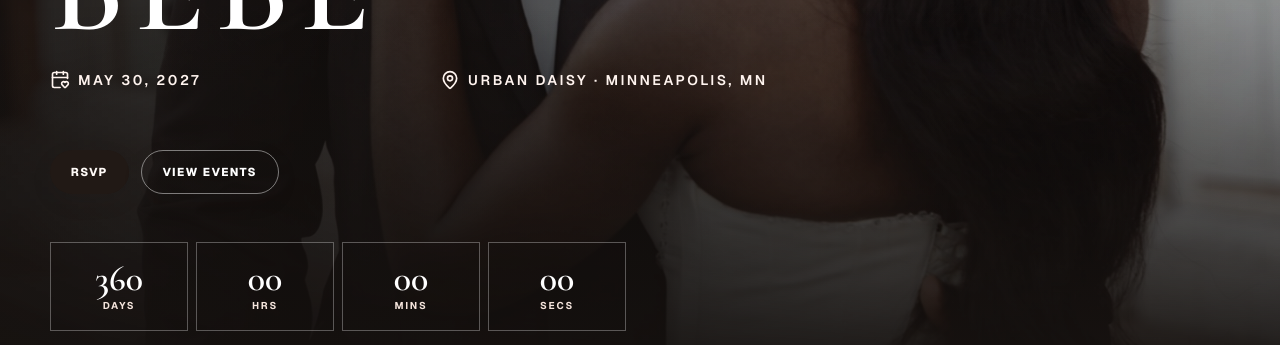
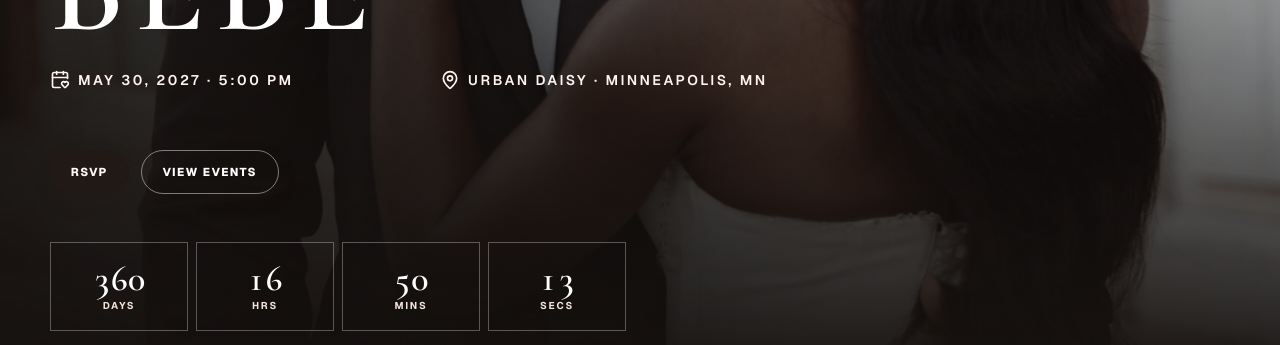
Before and after one commit to andre-rowell/andre-bebe-wedding-site, a Next.js app: page / in a window 1280 px wide. Shown: the part 455-800 px from the top of the page. Built offline with nearby package versions, Linux system fonts and the light colour scheme; no server answers; the database is empty.

Commit message:
Add live ceremony countdown and event refresh

```diff
--- a/src/app/admin/manage/[section]/page.tsx
+++ b/src/app/admin/manage/[section]/page.tsx
@@ -1,4 +1,5 @@
 import { notFound } from "next/navigation";
+import { AdminActionForm } from "@/components/admin-action-form";
 import {
   assignHouseholdToEventAction,
   deleteEntityAction,
@@ -282,17 +283,17 @@ function EventsManager({ events, households }: { events: EventRecord[]; househol
   return (
     <div className="grid gap-6 xl:grid-cols-[0.75fr_1.25fr]">
       <div className="space-y-6">
-        <form action={saveEventAction} className="card space-y-4 p-5">
+        <AdminActionForm action={saveEventAction} resetOnSuccess className="card space-y-4 p-5" successMessage="Event saved.">
           <h2 className="serif text-3xl font-bold">Add event</h2>
           <EventFields />
           <button className="btn btn-primary w-full">Save event</button>
-        </form>
-        <form action={assignHouseholdToEventAction} className="card space-y-4 p-5">
+        </AdminActionForm>
+        <AdminActionForm action={assignHouseholdToEventAction} resetOnSuccess className="card space-y-4 p-5" successMessage="Household invited.">
           <h2 className="serif text-3xl font-bold">Assign household</h2>
           <select name="eventId" required><option value="">Select event</option>{events.map((event) => <option key={event.id} value={event.id}>{event.title}</option>)}</select>
           <select name="householdId" required><option value="">Select household</option>{households.map((household) => <option key={household.id} value={household.id}>{household.name}</option>)}</select>
           <button className="btn btn-secondary w-full">Invite household to event</button>
-        </form>
+        </AdminActionForm>
       </div>
       <div className="grid gap-4">
         {events.map((event) => (
@@ -313,12 +314,12 @@ function EventsManager({ events, households }: { events: EventRecord[]; househol
                 </div>
               </div>
             </summary>
-            <form action={saveEventAction} className="mt-5 space-y-4 border-t border-[#eaded7] pt-5">
+            <AdminActionForm action={saveEventAction} className="mt-5 space-y-4 border-t border-[#eaded7] pt-5" successMessage="Event updated.">
               <EventFields event={event} />
               <div className="flex flex-col gap-2 sm:flex-row">
                 <button className="btn btn-primary flex-1">Update event</button>
               </div>
-            </form>
+            </AdminActionForm>
             <div className="mt-3 flex justify-end">
               <DeleteButton id={event.id} type="event" />
             </div>
--- a/src/app/page.tsx
+++ b/src/app/page.tsx
@@ -1,7 +1,7 @@
 import Link from "next/link";
 import { CalendarDays, CalendarHeart, Gift, Heart, MapPin, Plane, Sparkles, Wine } from "lucide-react";
+import { Countdown } from "@/components/countdown";
 import { GuestPage } from "@/components/site-shell";
-import { daysUntil } from "@/lib/format";
 import { prisma } from "@/lib/prisma";
 
 async function settingsMap() {
@@ -9,9 +9,42 @@ async function settingsMap() {
   return Object.fromEntries(settings.map((setting) => [setting.key, setting.value]));
 }
 
+function chicagoDateParts(date: Date) {
+  const parts = new Intl.DateTimeFormat("en-US", {
+    timeZone: "America/Chicago",
+    year: "numeric",
+    month: "2-digit",
+    day: "2-digit",
+  }).formatToParts(date);
+  const value = (type: string) => parts.find((part) => part.type === type)?.value || "";
+  return { year: value("year"), month: value("month"), day: value("day") };
+}
+
+function time24Hour(time: string) {
+  const match = time.trim().match(/^(\d{1,2})(?::(\d{2}))?\s*(AM|PM)?$/i);
+  if (!match) return "17:00";
+  let hour = Number(match[1]);
+  const minute = match[2] || "00";
+  const meridiem = match[3]?.toUpperCase();
+  if (meridiem === "PM" && hour < 12) hour += 12;
+  if (meridiem === "AM" && hour === 12) hour = 0;
+  return `${String(hour).padStart(2, "0")}:${minute}`;
+}
+
+function ceremonyTargetIso(date: Date, startTime: string) {
+  const { year, month, day } = chicagoDateParts(date);
+  return `${year}-${month}-${day}T${time24Hour(startTime)}:00-05:00`;
+}
+
 export default async function Home() {
-  const settings = await settingsMap();
-  const days = daysUntil(settings.weddingDate || "2027-05-30");
+  const [settings, ceremony] = await Promise.all([
+    settingsMap(),
+    prisma.event.findFirst({ where: { slug: "ceremony", isActive: true } }),
+  ]);
+  const ceremonyDate = ceremony?.date || new Date(`${settings.weddingDate || "2027-05-30"}T22:00:00.000Z`);
+  const ceremonyStartTime = ceremony?.startTime || "5:00 PM";
+  const targetIso = ceremonyTargetIso(ceremonyDate, ceremonyStartTime);
+  const displayDate = ceremonyDate.toLocaleDateString("en-US", { month: "long", day: "numeric", year: "numeric", timeZone: "America/Chicago" });
   return (
     <GuestPage>
       <section className="relative min-h-[calc(100vh-4rem)] overflow-hidden bg-[#15110f] text-white">
@@ -33,7 +66,7 @@ export default async function Home() {
           <div className="mt-6 grid max-w-3xl gap-3 text-sm font-semibold uppercase tracking-[0.18em] text-[#fff4ef] sm:grid-cols-2">
             <p className="flex items-center gap-2">
               <CalendarHeart size={20} />
-              May 30, 2027
+              {displayDate} · {ceremonyStartTime}
             </p>
             <p className="flex items-center gap-2">
               <MapPin size={20} />
@@ -49,19 +82,7 @@ export default async function Home() {
               View Events
             </Link>
           </div>
-          <div className="mt-12 grid max-w-xl grid-cols-4 gap-2">
-            {[
-              [days, "days"],
-              ["00", "hrs"],
-              ["00", "mins"],
-              ["00", "secs"],
-            ].map(([value, label]) => (
-              <div key={label} className="border border-white/30 bg-[#15110f]/22 p-4 text-center backdrop-blur-sm">
-                <p className="serif text-4xl font-semibold">{value}</p>
-                <p className="text-[0.62rem] font-bold uppercase tracking-[0.18em] text-[#f4e4dc]">{label}</p>
-              </div>
-            ))}
-          </div>
+          <Countdown targetIso={targetIso} />
         </div>
       </section>
       <section className="border-b border-[#e7dbce] py-12 text-center">
--- /dev/null
+++ b/src/components/admin-action-form.tsx
@@ -0,0 +1,43 @@
+"use client";
+
+import { useRef, useState } from "react";
+import { useRouter } from "next/navigation";
+
+type AdminActionFormProps = {
+  action: (formData: FormData) => Promise<void>;
+  children: React.ReactNode;
+  className?: string;
+  resetOnSuccess?: boolean;
+  successMessage?: string;
+};
+
+export function AdminActionForm({ action, children, className, resetOnSuccess = false, successMessage = "Saved." }: AdminActionFormProps) {
+  const router = useRouter();
+  const formRef = useRef<HTMLFormElement>(null);
+  const [pending, setPending] = useState(false);
+  const [message, setMessage] = useState("");
+
+  return (
+    <form
+      ref={formRef}
+      className={className}
+      action={async (formData) => {
+        setPending(true);
+        setMessage("");
+        try {
+          await action(formData);
+          if (resetOnSuccess) formRef.current?.reset();
+          setMessage(successMessage);
+          router.refresh();
+        } finally {
+          setPending(false);
+        }
+      }}
+    >
+      <fieldset disabled={pending} className="contents">
+        {children}
+      </fieldset>
+      {message ? <p className="text-sm font-semibold text-[#3f7040]">{message}</p> : null}
+    </form>
+  );
+}
--- /dev/null
+++ b/src/components/countdown.tsx
@@ -0,0 +1,48 @@
+"use client";
+
+import { useEffect, useMemo, useState } from "react";
+
+type CountdownProps = {
+  targetIso: string;
+};
+
+function partsUntil(targetMs: number) {
+  const totalSeconds = Math.max(0, Math.floor((targetMs - Date.now()) / 1000));
+  const days = Math.floor(totalSeconds / 86_400);
+  const hours = Math.floor((totalSeconds % 86_400) / 3_600);
+  const minutes = Math.floor((totalSeconds % 3_600) / 60);
+  const seconds = totalSeconds % 60;
+  return { days, hours, minutes, seconds };
+}
+
+function pad(value: number) {
+  return String(value).padStart(2, "0");
+}
+
+export function Countdown({ targetIso }: CountdownProps) {
+  const targetMs = useMemo(() => new Date(targetIso).getTime(), [targetIso]);
+  const [time, setTime] = useState(() => partsUntil(targetMs));
+
+  useEffect(() => {
+    const timer = window.setInterval(() => setTime(partsUntil(targetMs)), 1000);
+    return () => window.clearInterval(timer);
+  }, [targetMs]);
+
+  const values = [
+    [String(time.days), "days"],
+    [pad(time.hours), "hrs"],
+    [pad(time.minutes), "mins"],
+    [pad(time.seconds), "secs"],
+  ];
+
+  return (
+    <div className="mt-12 grid max-w-xl grid-cols-4 gap-2" aria-label="Countdown to the ceremony">
+      {values.map(([value, label]) => (
+        <div key={label} className="border border-white/30 bg-[#15110f]/22 p-4 text-center backdrop-blur-sm">
+          <p className="serif text-4xl font-semibold tabular-nums" suppressHydrationWarning>{value}</p>
+          <p className="text-[0.62rem] font-bold uppercase tracking-[0.18em] text-[#f4e4dc]">{label}</p>
+        </div>
+      ))}
+    </div>
+  );
+}
--- a/src/lib/actions.ts
+++ b/src/lib/actions.ts
@@ -177,8 +177,10 @@ export async function saveEventAction(formData: FormData) {
   if (!data.title || !data.slug || !data.type || !data.venueName) return;
   if (id) await prisma.event.update({ where: { id }, data });
   else await prisma.event.create({ data });
+  revalidatePath("/");
   revalidatePath("/admin/manage/events");
   revalidatePath("/events");
+  revalidatePath("/day-of");
 }
 
 export async function assignHouseholdToEventAction(formData: FormData) {
```
